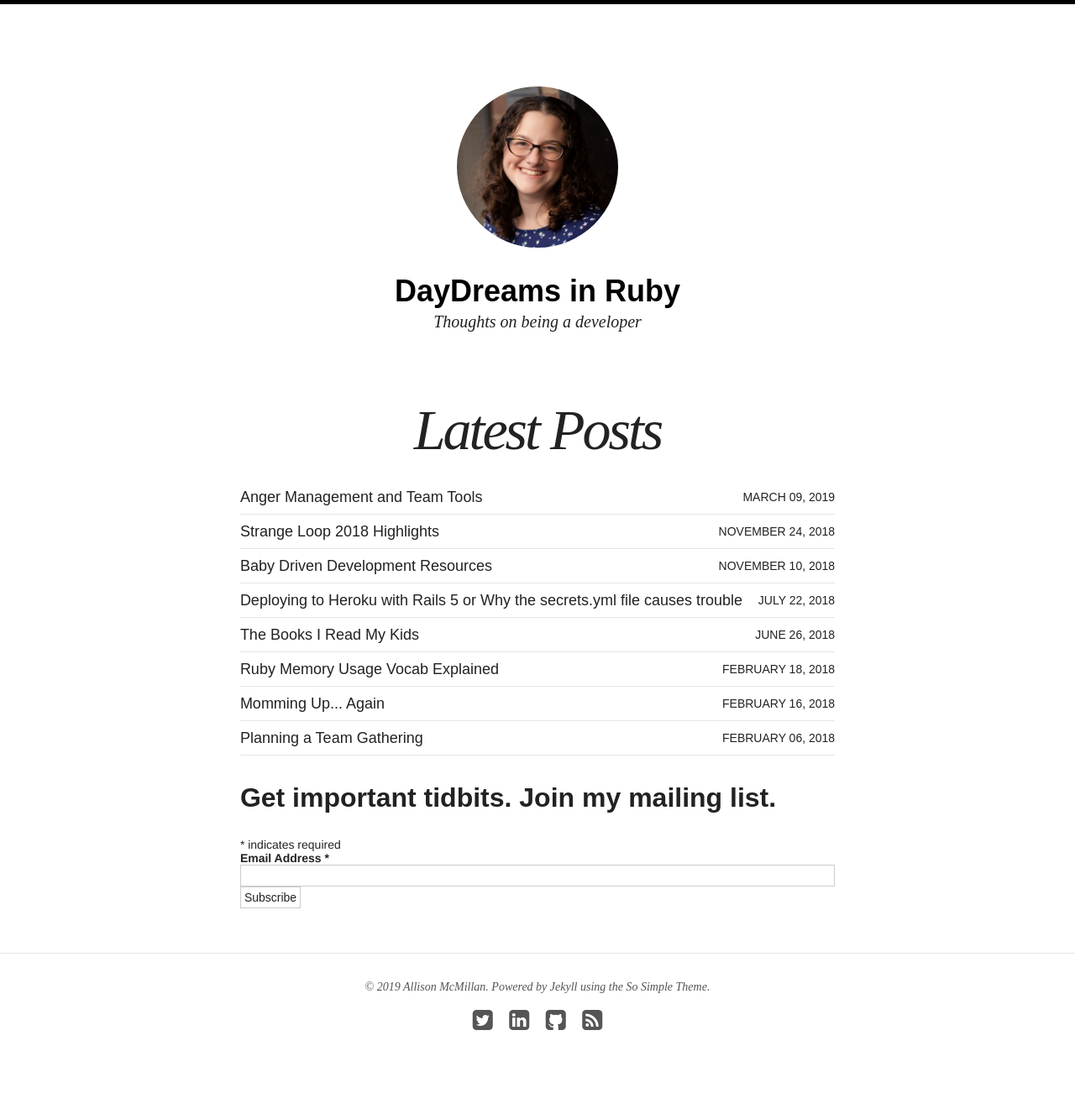
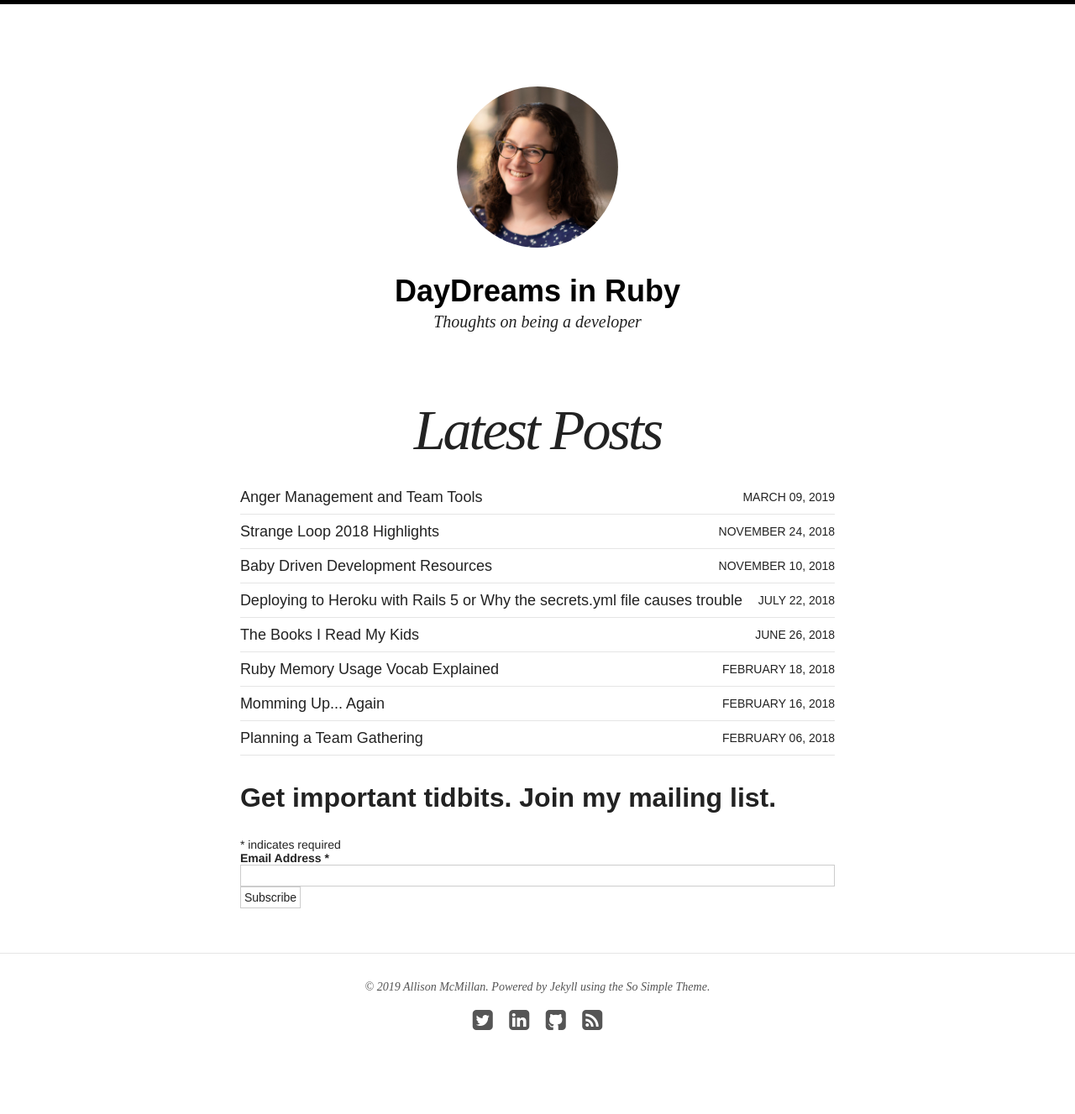
Before and after one commit to asheren/asheren.github.io, a Jekyll site: the page built from index.html, in a window 1280 px wide. Shown: the whole page at 84% size. Built offline with Jekyll 4.4.1, drawn with Linux system fonts in a browser that asks for light colours; nearby versions of some CDN libraries; comment, search, counter and statistics services are not loaded.

Commit message:
back to photo 1

```diff
--- a/_config.yml
+++ b/_config.yml
@@ -3,7 +3,7 @@
 title: DayDreams in Ruby
 locale: en_US
 description: Thoughts on being a developer
-logo: allison-cropped3.jpeg
+logo: allison-cropped1.jpeg
 search: true
 comments: true
 share_url: 'http://daydreamsinruby.com'
@@ -38,7 +38,7 @@ exclude: ["lib", "config.rb", "Capfile", "config", "log", "Rakefile", "Rakefile.
 # Site owner
 owner:
   name: Allison McMillan
-  avatar: allison-cropped3.jpeg
+  avatar: allison-cropped1.jpeg
   email: asheren@gmail.com
   disqus-shortname: daydreamsinruby
   twitter: allie_p
```
